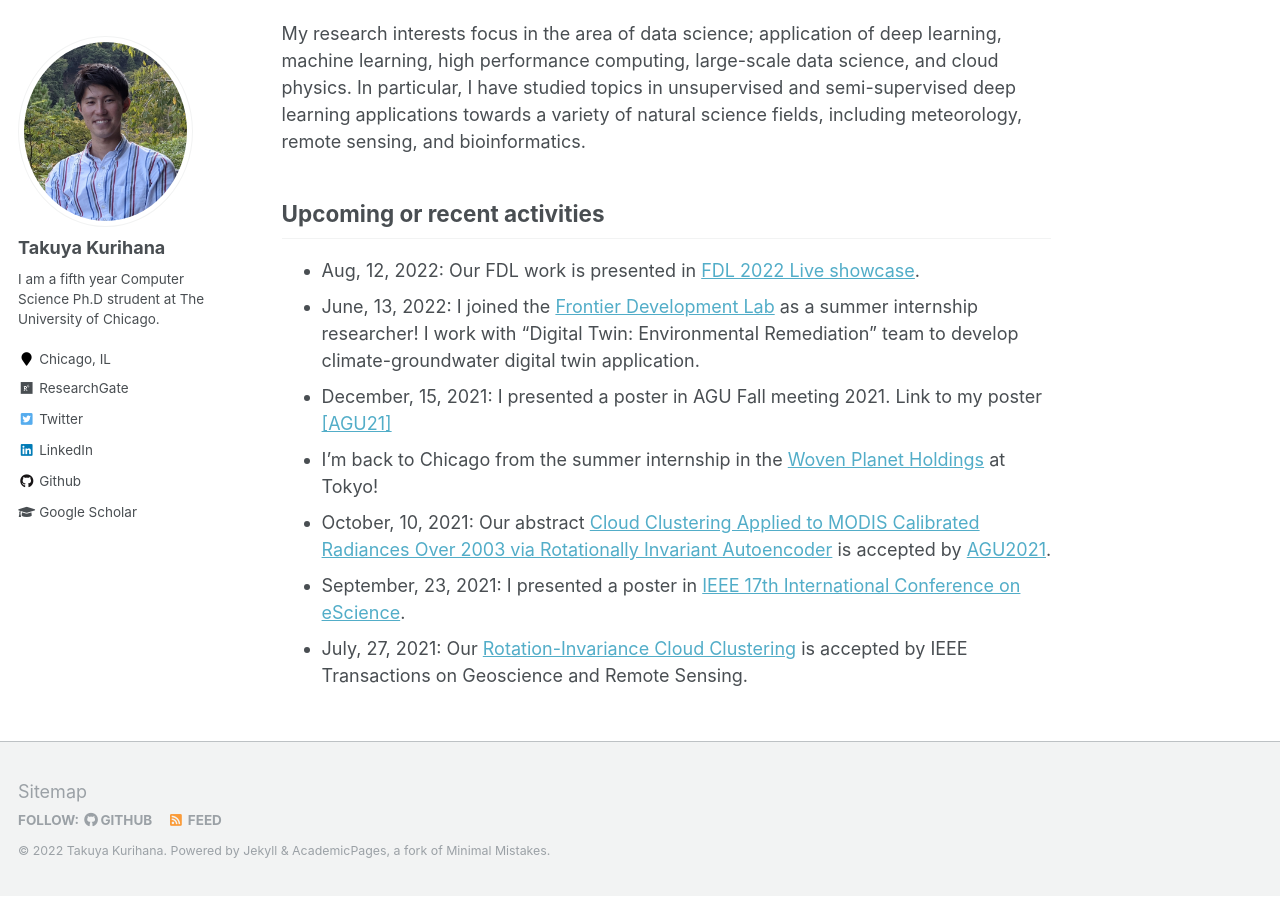
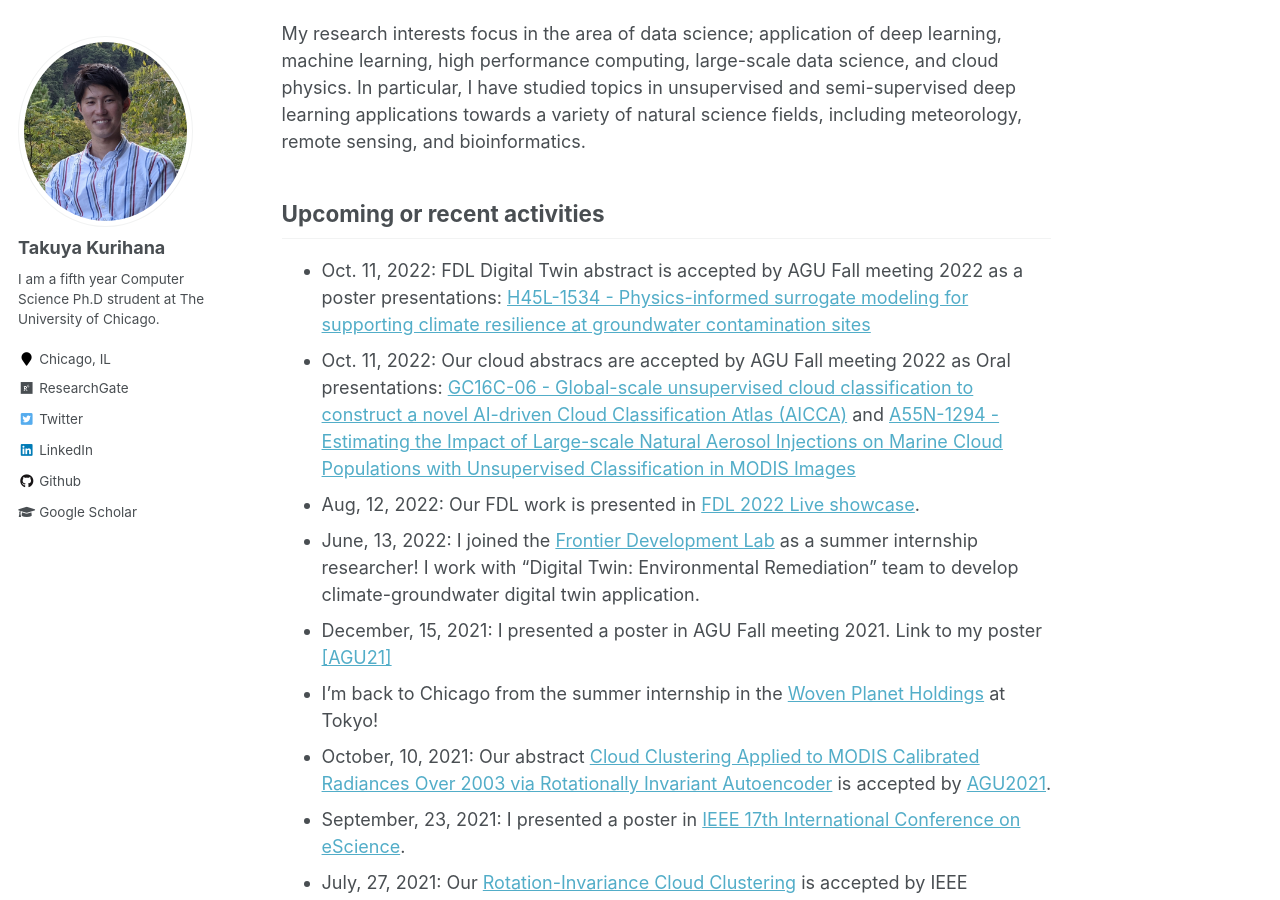
Before and after one commit to TakGlobus/takuyakurihana.github.io, a Jekyll site: the page built from _pages/about.md, in a window 1280 px wide and 900 px high, scrolled down 339 px. Built offline with Jekyll 4.4.1, drawn with Linux system fonts in a browser that asks for light colours.

Commit message:
add agu abstract

```diff
--- a/_pages/about.md
+++ b/_pages/about.md
@@ -19,6 +19,8 @@ including meteorology, remote sensing, and bioinformatics.
 
 
 ## Upcoming or recent activities
+- Oct. 11, 2022: FDL Digital Twin abstract is accepted by AGU Fall meeting 2022 as a poster presentations: [H45L-1534 - Physics-informed surrogate modeling for supporting climate resilience at groundwater contamination sites](https://agu.confex.com/agu/fm22/prelim.cgi/Paper/1097258)
+- Oct. 11, 2022: Our cloud abstracs are accepted by AGU Fall meeting 2022 as Oral presentations: [GC16C-06 - Global-scale unsupervised cloud classification to construct a novel AI-driven Cloud Classification Atlas (AICCA)](https://agu.confex.com/agu/fm22/prelim.cgi/Paper/1155129) and [A55N-1294 - Estimating the Impact of Large-scale Natural Aerosol Injections on Marine Cloud Populations with Unsupervised Classification in MODIS Images](https://agu.confex.com/agu/fm22/prelim.cgi/Paper/1186159)
 - Aug, 12, 2022: Our FDL work is presented in [FDL 2022 Live showcase](https://frontierdevelopmentlab.org/live).
 - June, 13, 2022: I joined the [Frontier Development Lab](https://frontierdevelopmentlab.org/) as a summer internship researcher! I work with "Digital Twin: Environmental Remediation" team to develop climate-groundwater digital twin application.
 - December, 15, 2021: I presented a poster in AGU Fall meeting 2021. Link to my poster [\[AGU21\]](https://takglobus.github.io/takuyakurihana.github.io/files/posters/A35C-1635-TakuyaKurihana-AGU2021.pdf)
```
